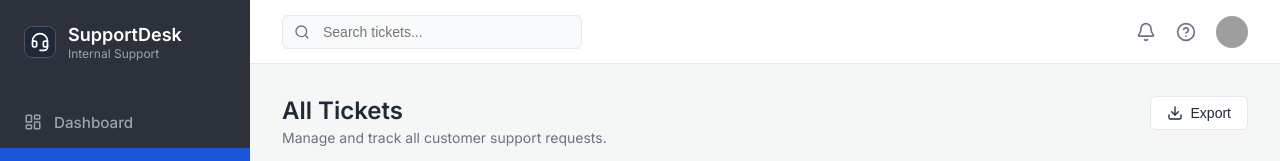
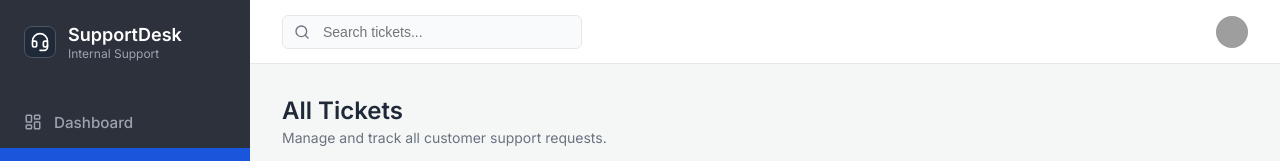
Before and after one commit to Ahmad1845/software-engineering-internship-challenge, a React app in the folder frontend/: page /tickets in a window 1280 px wide. Shown: the top 161 px of the page. Built offline with nearby package versions, Linux system fonts and the light colour scheme; no server answers; grey boxes are pictures that could not be loaded; the HTML template or start-up script is replaced by a standard one.

Commit message:
Remove non-functional placeholder elements from UI

```diff
--- a/frontend/src/App.jsx
+++ b/frontend/src/App.jsx
@@ -87,8 +87,6 @@ function Topbar() {
         />
       </div>
       <div className="topbar-actions">
-        <Bell className="topbar-icon" size={20} />
-        <HelpCircle className="topbar-icon" size={20} />
         <img src="https://ui-avatars.com/api/?name=Admin&background=e5e7eb" alt="Profile" className="avatar" />
       </div>
     </div>
--- a/frontend/src/pages/AllTickets.jsx
+++ b/frontend/src/pages/AllTickets.jsx
@@ -70,9 +70,6 @@ export default function AllTickets() {
           <h1 className="page-title">All Tickets</h1>
           <p className="page-subtitle">Manage and track all customer support requests.</p>
         </div>
-        <button className="btn-export">
-          <Download size={16} /> Export
-        </button>
       </div>
 
       <div className="card">
```
